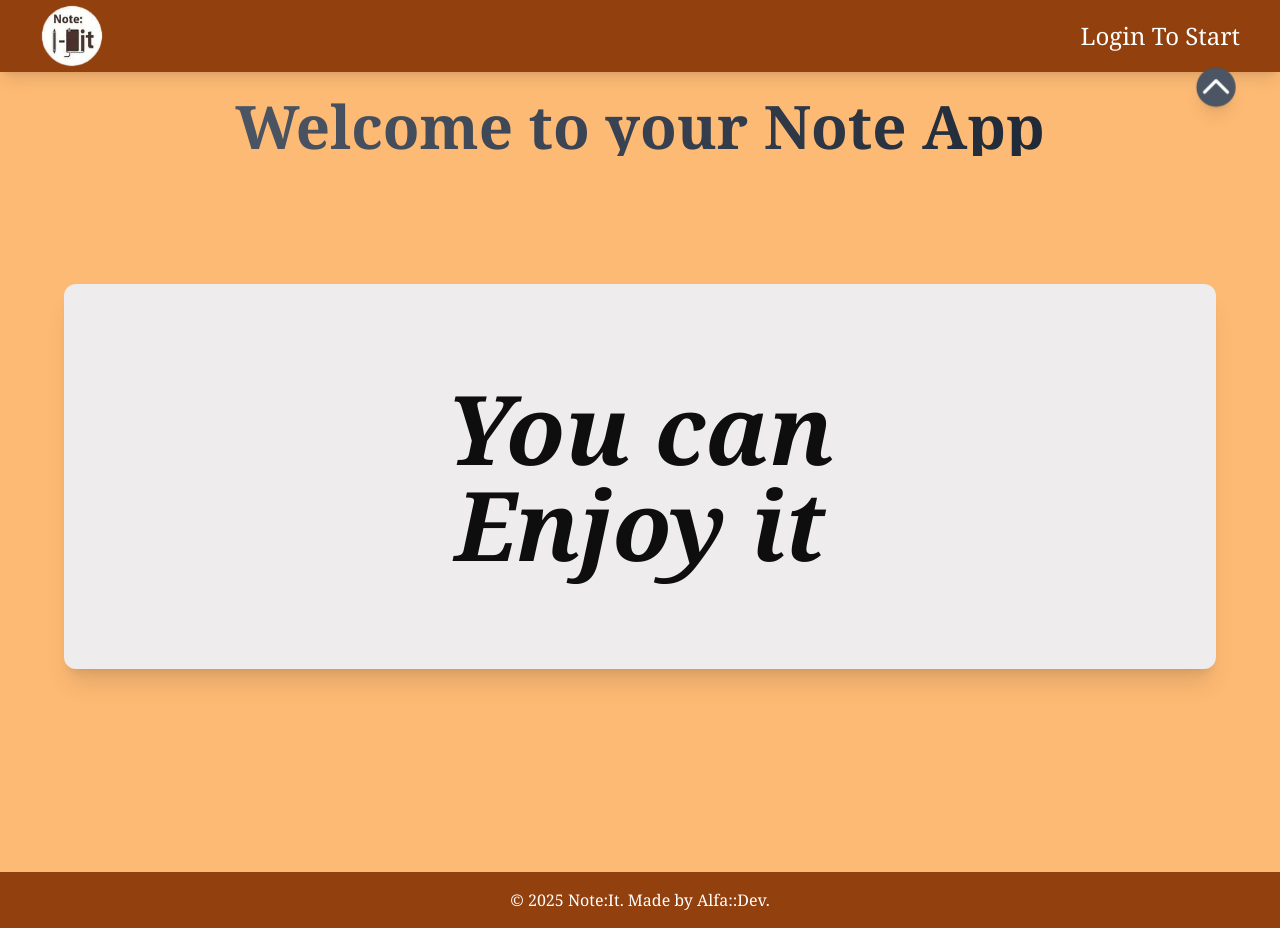
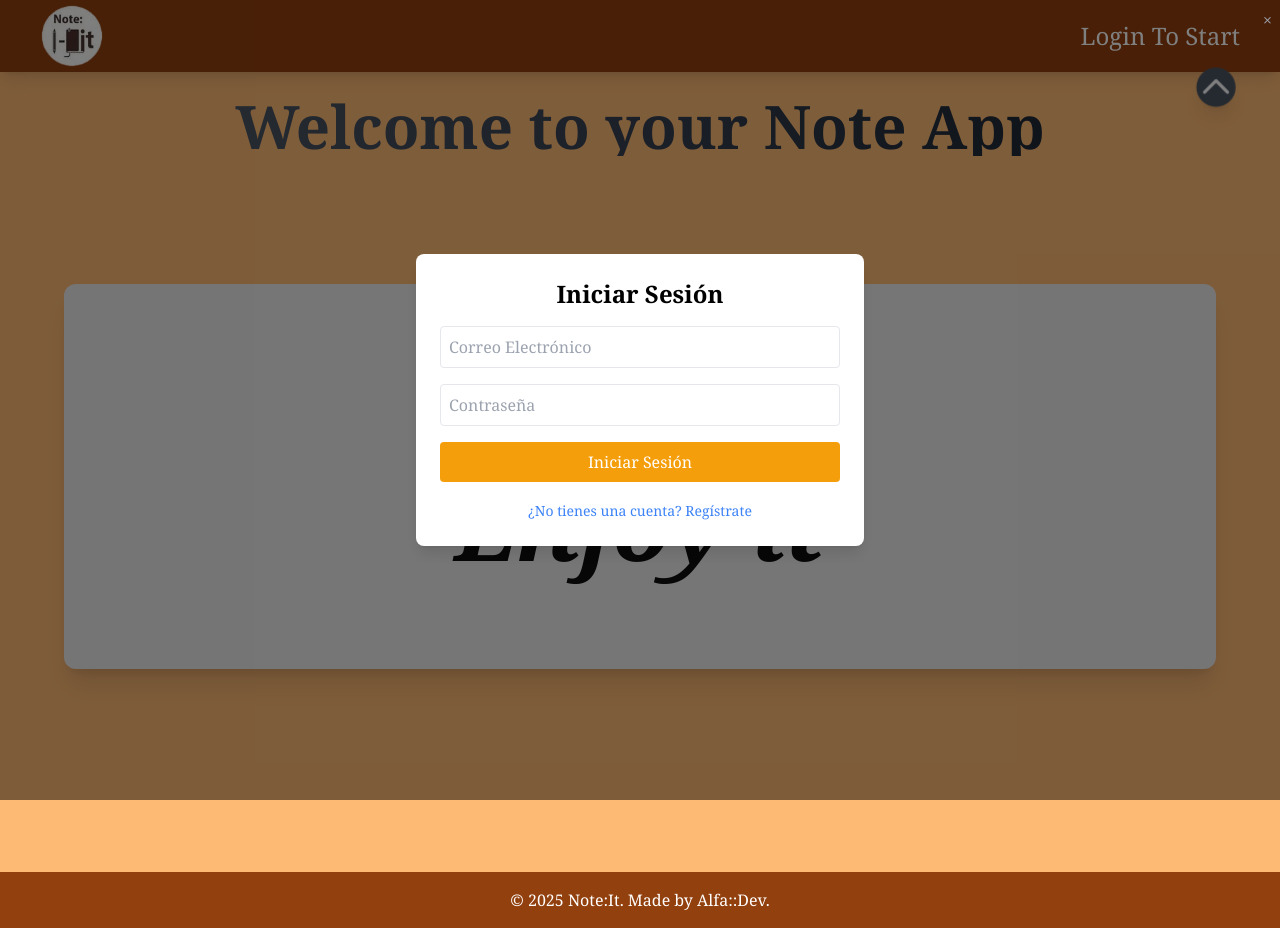
Before and after one commit to alfarofernando/NoteIt-Frontend, a React (Vite) app: page / in a window 1280 px wide. Both pictures are taken after a click on the button "Login To Start". Built offline with nearby package versions, Linux system fonts and the light colour scheme.

Commit message:
fixin modal

```diff
--- a/src/components/AuthModal.jsx
+++ b/src/components/AuthModal.jsx
@@ -1,21 +1,11 @@
-import React, { useState, useContext } from 'react';
+import React, { useState } from 'react';
 import { motion } from 'framer-motion';
-import { AuthContext } from '../contexts/AuthContext';
 
-const AuthModal = ({ isLogin, loading, errorMessage, successMessage, setIsLogin, closeModal }) => {
-    const { register, login, error } = useContext(AuthContext);  // Usamos el contexto aquí
+const AuthModal = ({ isLogin, setIsLogin, login, register, closeModal, errorMessage, successMessage }) => {
     const [name, setName] = useState('');
     const [email, setEmail] = useState('');
     const [password, setPassword] = useState('');
     const [formError, setFormError] = useState('');
-    const [registrationMessage, setRegistrationMessage] = useState('');
-    const [isRegistrationError, setIsRegistrationError] = useState(false);
-
-    const cleanFields = () => {
-        setName("");
-        setEmail("");
-        setPassword("");
-    };
 
     const handleRegisterClick = async () => {
         if (!name || !email || !password) {
@@ -23,170 +13,104 @@ const AuthModal = ({ isLogin, loading, errorMessage, successMessage, setIsLogin,
             return;
         }
         setFormError('');
-        setRegistrationMessage('');
-
-        try {
-            const successMessage = await register(name, email, password);
-            if (successMessage) {
-                setRegistrationMessage(successMessage); // Mostramos el mensaje de éxito
-                setIsRegistrationError(false);
-                setTimeout(() => {
-                    cleanFields();
-                    closeModal();
-                }, 1000);
-            } else {
-                setRegistrationMessage('Hubo un problema con el registro.');
-                setIsRegistrationError(true);
-            }
-        } catch (error) {
-            setRegistrationMessage('Error al registrar. Intenta nuevamente.');
-            setIsRegistrationError(true);
-        }
+        await register(name, email, password);
     };
-
 
     const handleLoginClick = async () => {
         if (!email || !password) {
-            setFormError("Por favor, rellena todos los campos.");
+            setFormError("Todos los campos son obligatorios");
             return;
         }
         setFormError('');
         await login(email, password);
     };
 
+    const cleanFields = () => {
+        setName('');
+        setEmail('');
+        setPassword('');
+        setFormError('');
+    };
+
+    const handleClose = () => {
+        cleanFields();
+        closeModal();
+    };
+
     return (
-        <motion.div
-            className="fixed inset-0 bg-black bg-opacity-50 flex justify-center items-center z-50"
-            initial={{ opacity: 0 }}
-            animate={{ opacity: 1 }}
-            exit={{ opacity: 0 }}
-            transition={{ duration: 0.3 }}
-        >
+        <div className="fixed inset-0 bg-black bg-opacity-50 flex items-center justify-center z-50">
             <motion.div
-                className="bg-white p-8 rounded-lg w-96 shadow-lg relative"
-                initial={{ y: "-50%", opacity: 0 }}
-                animate={{ y: "0", opacity: 1 }}
-                exit={{ y: "50%", opacity: 0 }}
-                transition={{ type: "spring", stiffness: 300 }}
+                initial={{ opacity: 0, scale: 0.8 }}
+                animate={{ opacity: 1, scale: 1 }}
+                exit={{ opacity: 0, scale: 0.8 }}
+                className="bg-white rounded-lg shadow-lg p-6 w-full max-w-md"
             >
-                {registrationMessage ? (
-                    <div className={`text-center ${isRegistrationError ? 'text-red-500' : 'text-green-500'}`}>
-                        <h2 className="text-2xl font-semibold">{registrationMessage}</h2>
-                        <button
-                            onClick={closeModal}
-                            className="mt-4 w-full p-2 bg-amber-800 text-white rounded-md"
-                        >
-                            Cerrar
-                        </button>
-                    </div>
-                ) : (
-                    <>
-                        <h2 className="text-2xl font-semibold mb-6 text-center">{isLogin ? 'Login' : 'Register'}</h2>
-
-                        {errorMessage && <div className="text-red-500 mb-4">{errorMessage}</div>}
-                        {formError && <div className="text-red-500 mb-4">{formError}</div>}
-
-                        {isLogin ? (
-                            <>
-                                <div className="mb-4">
-                                    <label htmlFor="email" className="block text-sm font-medium text-gray-700">Email</label>
-                                    <input
-                                        type="email"
-                                        id="email"
-                                        placeholder="Email"
-                                        value={email}
-                                        onChange={(e) => setEmail(e.target.value)}
-                                        className="w-full p-2 mt-2 border border-gray-300 rounded-md focus:ring-amber-500 focus:border-amber-500"
-                                    />
-                                </div>
-                                <div className="mb-4">
-                                    <label htmlFor="password" className="block text-sm font-medium text-gray-700">Password</label>
-                                    <input
-                                        type="password"
-                                        id="password"
-                                        placeholder="Password"
-                                        value={password}
-                                        onChange={(e) => setPassword(e.target.value)}
-                                        className="w-full p-2 mt-2 border border-gray-300 rounded-md focus:ring-amber-500 focus:border-amber-500"
-                                    />
-                                </div>
-                                <button
-                                    onClick={handleLoginClick}
-                                    className="w-full p-2 bg-amber-800 text-white rounded-md transition-all duration-200 transform hover:scale-105"
-                                    disabled={loading}
-                                >
-                                    {loading ? 'Cargando...' : 'Iniciar sesión'}
-                                </button>
-                            </>
-                        ) : (
-                            <>
-                                <div className="mb-4">
-                                    <label htmlFor="name" className="block text-sm font-medium text-gray-700">Name</label>
-                                    <input
-                                        type="text"
-                                        id="name"
-                                        placeholder="Name"
-                                        value={name}
-                                        onChange={(e) => setName(e.target.value)}
-                                        className="w-full p-2 mt-2 border border-gray-300 rounded-md focus:ring-amber-500 focus:border-amber-500"
-                                    />
-                                </div>
-                                <div className="mb-4">
-                                    <label htmlFor="email" className="block text-sm font-medium text-gray-700">Email</label>
-                                    <input
-                                        type="email"
-                                        id="email"
-                                        placeholder="Email"
-                                        value={email}
-                                        onChange={(e) => setEmail(e.target.value)}
-                                        className="w-full p-2 mt-2 border border-gray-300 rounded-md focus:ring-amber-500 focus:border-amber-500"
-                                    />
-                                </div>
-                                <div className="mb-4">
-                                    <label htmlFor="password" className="block text-sm font-medium text-gray-700">Password</label>
-                                    <input
-                                        type="password"
-                                        id="password"
-                                        placeholder="Password"
-                                        value={password}
-                                        onChange={(e) => setPassword(e.target.value)}
-                                        className="w-full p-2 mt-2 border border-gray-300 rounded-md focus:ring-amber-500 focus:border-amber-500"
-                                    />
-                                </div>
-                                <button
-                                    onClick={handleRegisterClick}
-                                    className="w-full p-2 bg-amber-800 text-white rounded-md transition-all duration-200 transform hover:scale-105"
-                                    disabled={loading}
-                                >
-                                    {loading ? 'Cargando...' : 'Registrarse'}
-                                </button>
-                            </>
-                        )}
-
-                        <div className="mt-6 text-center">
-                            <span>
-                                {isLogin ? "¿No tienes una cuenta?" : "¿Ya tienes cuenta?"}
-                            </span>
-                            <button
-                                onClick={() => setIsLogin(!isLogin)}
-                                className="text-blue-500 hover:underline ml-2"
-                            >
-                                {isLogin ? "Registrarse" : "Iniciar sesión"}
-                            </button>
-                        </div>
-
-                        <motion.button
-                            onClick={closeModal}
-                            className="absolute top-2 right-2 text-gray-500 p-2 hover:bg-gray-200 rounded-full"
-                            whileHover={{ scale: 1.2 }}
-                            whileTap={{ scale: 0.9 }}
-                        >
-                            <span className="text-2xl">&times;</span>
-                        </motion.button>
-                    </>
-                )}
+                <h2 className="text-2xl font-semibold text-center mb-4">
+                    {isLogin ? 'Iniciar Sesión' : 'Registrarse'}
+                </h2>
+                <form
+                    onSubmit={(e) => e.preventDefault()}
+                    className="space-y-4"
+                >
+                    {!isLogin && (
+                        <input
+                            type="text"
+                            placeholder="Nombre"
+                            value={name}
+                            onChange={(e) => setName(e.target.value)}
+                            className="w-full p-2 border rounded"
+                        />
+                    )}
+                    <input
+                        type="email"
+                        placeholder="Correo Electrónico"
+                        value={email}
+                        onChange={(e) => setEmail(e.target.value)}
+                        className="w-full p-2 border rounded"
+                    />
+                    <input
+                        type="password"
+                        placeholder="Contraseña"
+                        value={password}
+                        onChange={(e) => setPassword(e.target.value)}
+                        className="w-full p-2 border rounded"
+                    />
+                    {formError && (
+                        <p className="text-red-500 text-sm">{formError}</p>
+                    )}
+                    {errorMessage && (
+                        <p className="text-red-500 text-sm">{errorMessage}</p>
+                    )}
+                    {successMessage && (
+                        <p className="text-green-500 text-sm">{successMessage}</p>
+                    )}
+                    <button
+                        type="button"
+                        onClick={isLogin ? handleLoginClick : handleRegisterClick}
+                        className="w-full bg-amber-500 text-white py-2 rounded hover:bg-amber-600 transition duration-300"
+                    >
+                        {isLogin ? 'Iniciar Sesión' : 'Registrarse'}
+                    </button>
+                </form>
+                <div className="text-center mt-4">
+                    <button
+                        type="button"
+                        onClick={() => setIsLogin(!isLogin)}
+                        className="text-sm text-blue-500 hover:underline"
+                    >
+                        {isLogin
+                            ? '¿No tienes una cuenta? Regístrate'
+                            : '¿Ya tienes una cuenta? Inicia Sesión'}
+                    </button>
+                </div>
+                <button
+                    onClick={handleClose}
+                    className="absolute top-2 right-2 text-gray-400 hover:text-gray-600"
+                >
+                    &times;
+                </button>
             </motion.div>
-        </motion.div>
+        </div>
     );
 };
 
--- a/src/components/Navbar.jsx
+++ b/src/components/Navbar.jsx
@@ -66,7 +66,6 @@ const Navbar = () => {
         setShowModal(false); // Función para cerrar el modal
     };
 
-
     return (
         <>
             <nav className="w-full flex justify-between items-center bg-amber-800 px-10 py-1 shadow-lg">
@@ -106,7 +105,7 @@ const Navbar = () => {
                         </>
                     ) : (
                         <button
-                            onClick={closeModal}
+                            onClick={() => setShowModal(true)} // Abrimos el modal al hacer clic
                             className="ml-4 hover:text-gray-300 transition duration-300 hover:scale-110"
                         >
                             Login To Start
```
